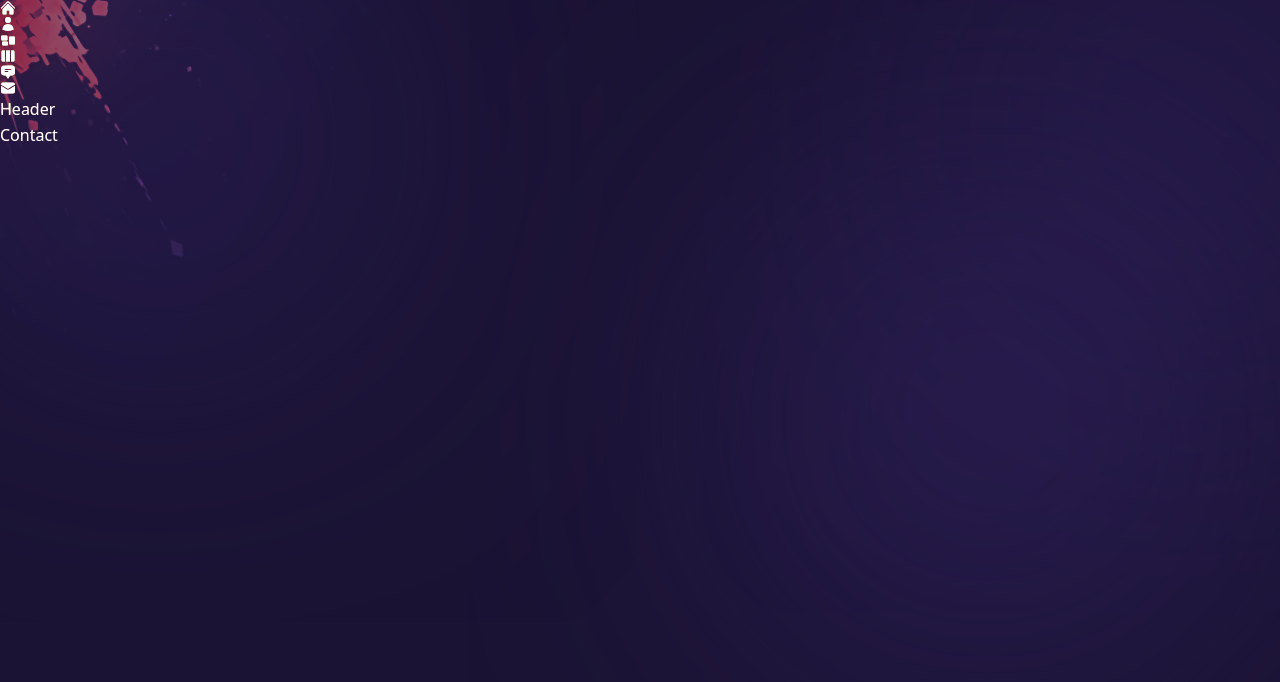
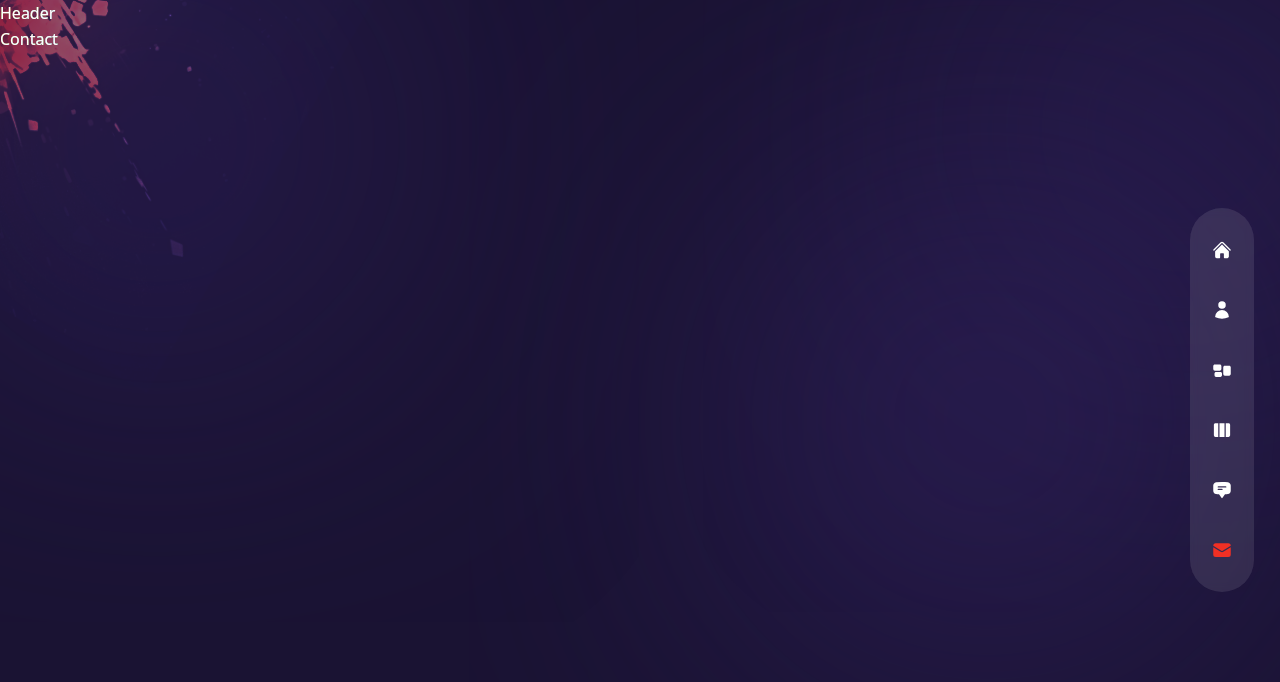
Before and after one commit to chirasi99/WebMinds-Gallery, a Next.js app: page /contact in a window 1280 px wide. Shown: the top 682 px of the page. Built offline with nearby package versions, Linux system fonts and the light colour scheme.

Commit message:
edit nav bar

```diff
--- a/components/Nav.js
+++ b/components/Nav.js
@@ -33,14 +33,32 @@
 import { useRouter } from 'next/router';
 
 const Nav = () => {
-  return <nav>
+  const router = useRouter();
+  const pathname = router.pathname;
+  return (
+  <nav className='fixed bottom-0 flex flex-col items-center mt-auto xl:justify-center gap-y-4 h-max xl:right-[2%] z-50 top-0 w-full xl:w-16 xl:max-w-md xl:h-screen'>
     {/* inner  */}
-    <div>
+      <div className='flex items-center justify-between w-full px-4 py-8 text-3xl bg-white/10 h-[80px] xl:flex-col xl:justify-center gap-y-10 md:px-40 xl:px-0 xl:h-max backdrop-blur-sm xl:text-xl xl:rounded-full'>
       {navData.map((link, index) =>{
-        return <Link href={link.path}> {link.icon} </Link>;
+        return ( <Link
+        className={`${link.path===pathname && 'text-accent'} relative flex items-center group hover:text-accent transition-all`}
+        href={link.path} key={index}>
+          {/* tooltip */}
+          <div className='absolute right-0 hidden pr-14 xl:group-hover:flex'>
+            <div className='relative flex items-center bg-white text-primary p-[6px] rounded-[3px]'>
+               <div className='text-[15px] leading-none font-semibold capitalize'>{link.name}</div>
+            </div>
+            {/* triangle */}
+            <div className='border-l-8 border-r-0 border-solid absolute-right-2 border-y-transparent border-l-white'></div>
+          </div>
+
+          {/* icons */}
+          <div> {link.icon} </div>
+           </Link> );
       })}
     </div>
-  </nav>;
+  </nav>
+  );
 };
 
 export default Nav;
```
